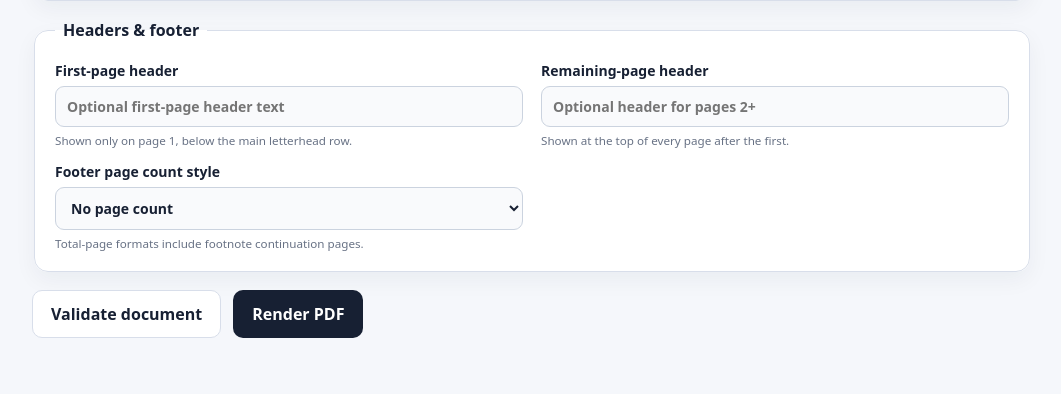
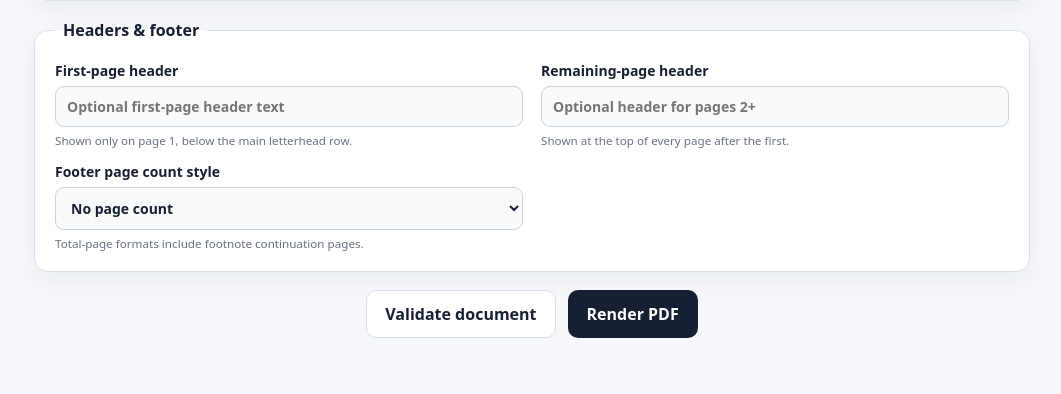
Before and after one commit to JFWooten4/PDF-compiler, a Flask app: page / in a window 1280 px wide. Shown: the part 2229-2623 px from the top of the page, without its empty margins (108-1169 px from the left). Run offline with Flask 3, Linux system fonts and the light colour scheme; some libraries are stand-ins or nearby versions.

Commit message:
🛠️ Center align actions in index.html

```diff
--- a/templates/index.html
+++ b/templates/index.html
@@ -72,7 +72,7 @@
     .check { display: flex; align-items: center; gap: 9px; font-weight: 600; }
     .check input { width: auto; }
     .preview { display: none; max-width: 230px; max-height: 90px; object-fit: contain; border: 1px dashed var(--control-border); border-radius: 8px; padding: 7px; background: var(--surface-subtle); }
-    .actions { display: flex; align-items: center; gap: 12px; flex-wrap: wrap; }
+    .actions { display: flex; justify-content: center; align-items: center; gap: 12px; flex-wrap: wrap; }
     button { border: 1px solid transparent; border-radius: 10px; padding: 12px 18px; background: var(--button-bg); color: var(--button-text); font: inherit; font-weight: 700; cursor: pointer; }
     button:hover { opacity: .9; }
     .secondary { border-color: var(--border); background: var(--surface); color: var(--text); }
```
